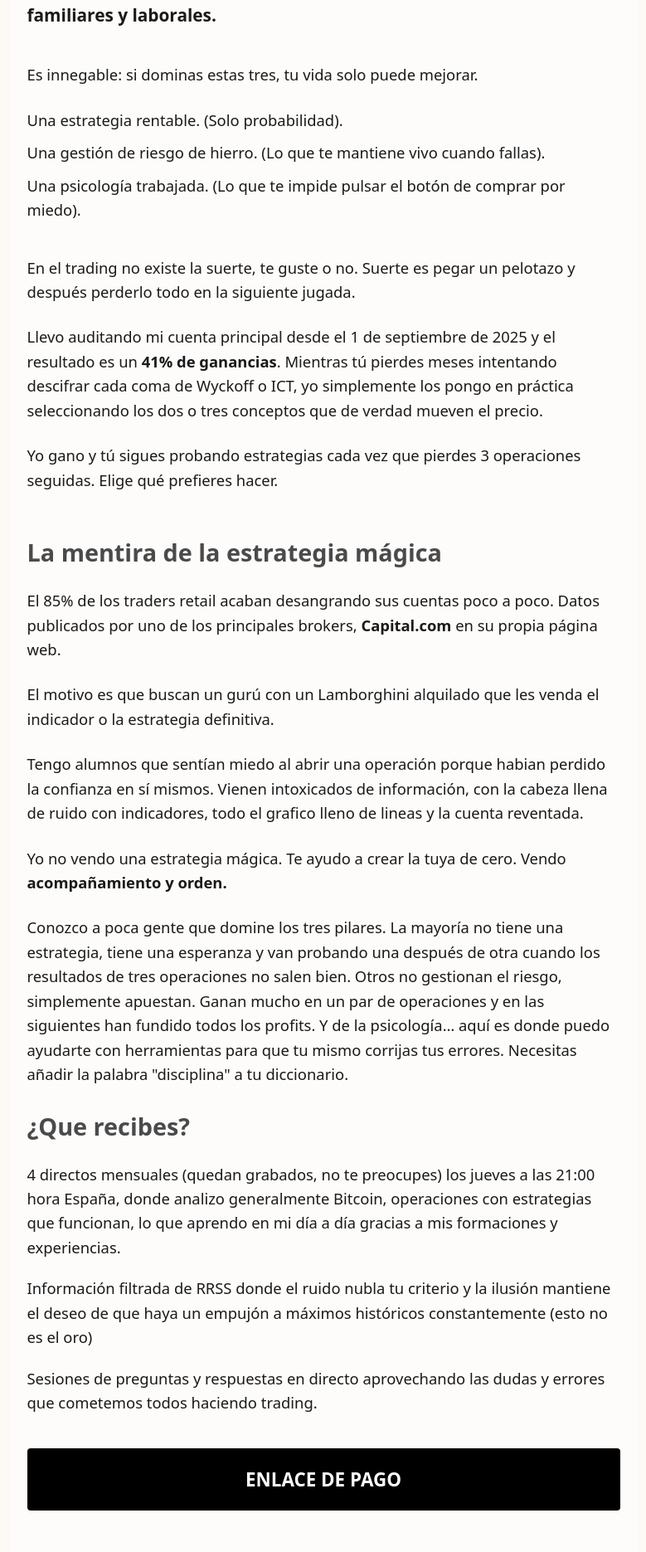
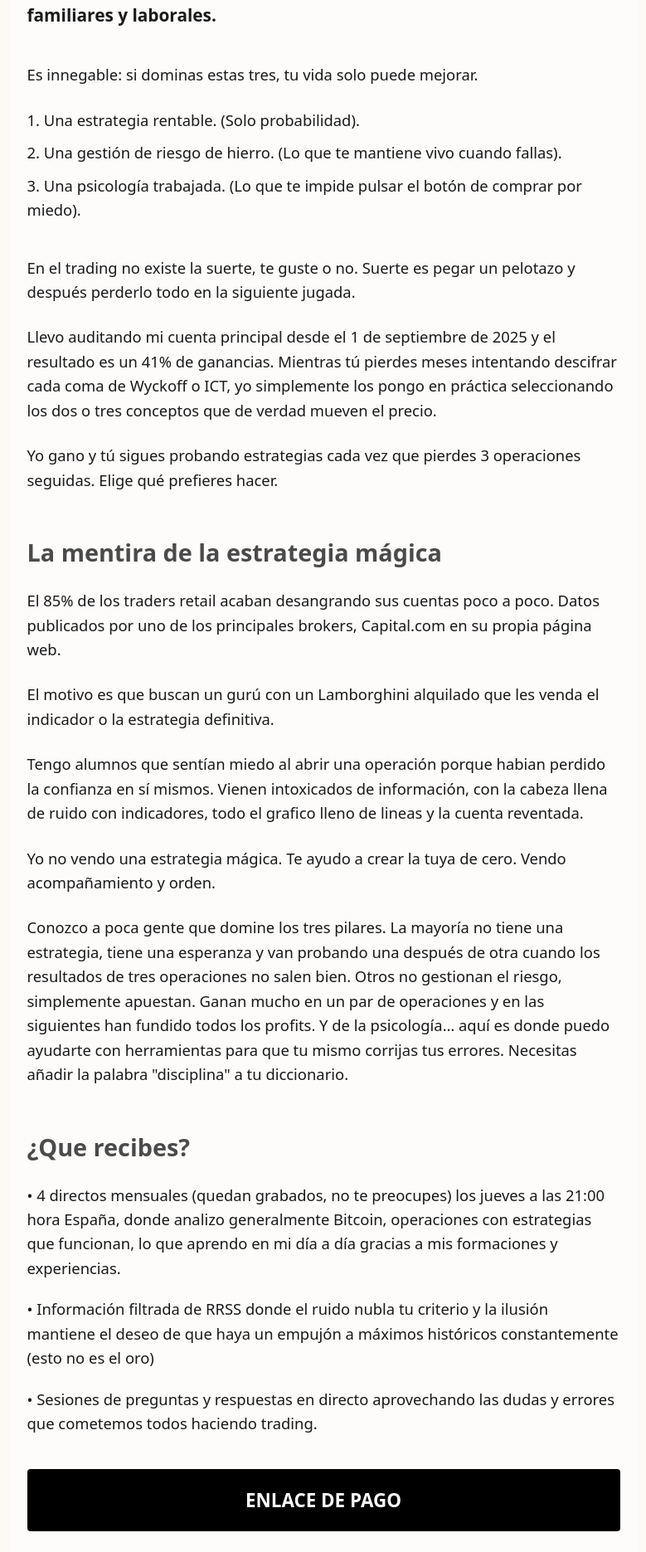
Before and after one commit to Lobosrf/My-web, a Next.js app: page /entrar in a window 1280 px wide. Shown: the part 322-2193 px from the top of the page at 83% size, without its empty margins (250-1029 px from the left). Built offline with nearby package versions, Linux system fonts and the light colour scheme.

Commit message:
fijar texto completo entrar con formato exacto

```diff
--- a/app/entrar/page.tsx
+++ b/app/entrar/page.tsx
@@ -27,14 +27,14 @@ export default function EntrarPage() {
 
                     <p style={{ marginBottom: '25px' }}>Es innegable: si dominas estas tres, tu vida solo puede mejorar.</p>
 
-                    <p style={{ marginBottom: '10px' }}>Una estrategia rentable. (Solo probabilidad).</p>
-                    <p style={{ marginBottom: '10px' }}>Una gestión de riesgo de hierro. (Lo que te mantiene vivo cuando fallas).</p>
-                    <p style={{ marginBottom: '40px' }}>Una psicología trabajada. (Lo que te impide pulsar el botón de comprar por miedo).</p>
+                    <p style={{ marginBottom: '10px' }}>1. Una estrategia rentable. (Solo probabilidad).</p>
+                    <p style={{ marginBottom: '10px' }}>2. Una gestión de riesgo de hierro. (Lo que te mantiene vivo cuando fallas).</p>
+                    <p style={{ marginBottom: '40px' }}>3. Una psicología trabajada. (Lo que te impide pulsar el botón de comprar por miedo).</p>
 
                     <p style={{ marginBottom: '25px' }}>En el trading no existe la suerte, te guste o no. Suerte es pegar un pelotazo y después perderlo todo en la siguiente jugada.</p>
 
                     <p style={{ marginBottom: '25px' }}>
-                        Llevo auditando mi cuenta principal desde el 1 de septiembre de 2025 y el resultado es un <strong>41% de ganancias</strong>.
+                        Llevo auditando mi cuenta principal desde el 1 de septiembre de 2025 y el resultado es un 41% de ganancias.
                         Mientras tú pierdes meses intentando descifrar cada coma de Wyckoff o ICT, yo simplemente los pongo en práctica seleccionando los dos o tres conceptos que de verdad mueven el precio.
                     </p>
 
@@ -45,7 +45,7 @@ export default function EntrarPage() {
                     <h2 style={{ fontSize: '1.8rem', fontWeight: '900', marginBottom: '20px' }}>La mentira de la estrategia mágica</h2>
 
                     <p style={{ marginBottom: '25px' }}>
-                        El 85% de los traders retail acaban desangrando sus cuentas poco a poco. Datos publicados por uno de los principales brokers, <strong>Capital.com</strong> en su propia página web.
+                        El 85% de los traders retail acaban desangrando sus cuentas poco a poco. Datos publicados por uno de los principales brokers, Capital.com en su propia página web.
                     </p>
 
                     <p style={{ marginBottom: '25px' }}>El motivo es que buscan un gurú con un Lamborghini alquilado que les venda el indicador o la estrategia definitiva.</p>
@@ -55,18 +55,18 @@ export default function EntrarPage() {
                     </p>
 
                     <p style={{ marginBottom: '25px' }}>
-                        Yo no vendo una estrategia mágica. Te ayudo a crear la tuya de cero. Vendo <strong>acompañamiento y orden.</strong>
+                        Yo no vendo una estrategia mágica. Te ayudo a crear la tuya de cero. Vendo acompañamiento y orden.
                     </p>
 
-                    <p style={{ marginBottom: '25px' }}>
+                    <p style={{ marginBottom: '50px' }}>
                         Conozco a poca gente que domine los tres pilares. La mayoría no tiene una estrategia, tiene una esperanza y van probando una después de otra cuando los resultados de tres operaciones no salen bien. Otros no gestionan el riesgo, simplemente apuestan. Ganan mucho en un par de operaciones y en las siguientes han fundido todos los profits. Y de la psicología… aquí es donde puedo ayudarte con herramientas para que tu mismo corrijas tus errores. Necesitas añadir la palabra "disciplina" a tu diccionario.
                     </p>
 
                     <h2 style={{ fontSize: '1.8rem', fontWeight: '900', marginBottom: '20px' }}>¿Que recibes?</h2>
 
-                    <p style={{ marginBottom: '20px' }}>4 directos mensuales (quedan grabados, no te preocupes) los jueves a las 21:00 hora España, donde analizo generalmente Bitcoin, operaciones con estrategias que funcionan, lo que aprendo en mi día a día gracias a mis formaciones y experiencias.</p>
-                    <p style={{ marginBottom: '20px' }}>Información filtrada de RRSS donde el ruido nubla tu criterio y la ilusión mantiene el deseo de que haya un empujón a máximos históricos constantemente (esto no es el oro)</p>
-                    <p style={{ marginBottom: '40px' }}>Sesiones de preguntas y respuestas en directo aprovechando las dudas y errores que cometemos todos haciendo trading.</p>
+                    <p style={{ marginBottom: '20px' }}>• 4 directos mensuales (quedan grabados, no te preocupes) los jueves a las 21:00 hora España, donde analizo generalmente Bitcoin, operaciones con estrategias que funcionan, lo que aprendo en mi día a día gracias a mis formaciones y experiencias.</p>
+                    <p style={{ marginBottom: '20px' }}>• Información filtrada de RRSS donde el ruido nubla tu criterio y la ilusión mantiene el deseo de que haya un empujón a máximos históricos constantemente (esto no es el oro)</p>
+                    <p style={{ marginBottom: '40px' }}>• Sesiones de preguntas y respuestas en directo aprovechando las dudas y errores que cometemos todos haciendo trading.</p>
 
                     <div style={{ textAlign: 'center', margin: '40px 0' }}>
                         <a href="#" style={{ backgroundColor: '#000', color: '#fff', padding: '20px 40px', fontSize: '1.4rem', fontWeight: '900', textDecoration: 'none', borderRadius: '4px', display: 'block' }}>
@@ -84,29 +84,34 @@ export default function EntrarPage() {
                     <p style={{ marginBottom: '20px' }}>Yo sé que lo que enseño te va a servir para toda tu vida, mas que nada por la experiencia que me han dado los años.</p>
                     <p style={{ marginBottom: '40px' }}>Además si pones algo de tu parte para usar chatgpt y le preguntas que es un stop loss, pues eso que llevas avanzado.</p>
 
-                    <h2 style={{ fontSize: '1.8rem', fontWeight: '900', marginBottom: '20px' }}>Se requiere para entrar que seas alguien competente. Y NO ES PARA TI si cumples alguna de estas cualidades:</h2>
+                    <h2 style={{ fontSize: '1.8rem', fontWeight: '900', marginBottom: '20px' }}>Preguntas frecuentes</h2>
 
-                    <p style={{ marginBottom: '10px' }}>Has visto en RRSS que el trading da mucho dinero y tu quieres hacer lo mismo trabajando 2 horas al día</p>
-                    <p style={{ marginBottom: '10px' }}>Llevas siglos perdiendo sin saber el motivo y no quieres dedicar varias horas a la semana durante algún tiempo para evitar que tu cuenta siga desangrándose</p>
-                    <p style={{ marginBottom: '10px' }}>Estás perdido, no sabes a qué dedicarte en la vida y el trading te va a dar mucho dinero.</p>
-                    <p style={{ marginBottom: '10px' }}>Necesitas un manual paso a paso y que un adulto te supervise en tu vida diaria.</p>
-                    <p style={{ marginBottom: '40px' }}>Eres vago . (Si tienes disciplina y motivación para cambiar tu situación, entonces sí puedes entrar. Si no, quédate fuera).</p>
+                    <h2 style={{ fontSize: '1.4rem', fontWeight: '900', marginBottom: '15px' }}>¿Tendré acceso a ti?</h2>
+                    <p style={{ marginBottom: '25px' }}>Si eres socio, en los directos tendrás la opción de poner la cámara y el micro para preguntar lo que quieras. Si eres un poco vergonzoso, pues pones sólo el micro. No te voy a tratar distinto sólo por no verte.</p>
 
-                    <h2 style={{ fontSize: '1.8rem', fontWeight: '900', marginBottom: '20px' }}>¿Necesito conocimientos técnicos?</h2>
-                    <p style={{ marginBottom: '20px' }}>Si. No tienes que ser informático pero con saber usar Trading View, y un exchange es suficiente.</p>
-                    <p style={{ marginBottom: '40px' }}>Habrá una parte grabada con lo básico de ambas plataformas. Pero si sigues teniendo dudas, NO TE APUNTES.</p>
+                    <h2 style={{ fontSize: '1.4rem', fontWeight: '900', marginBottom: '15px' }}>¿Cuando son los directos?</h2>
+                    <p style={{ marginBottom: '25px' }}>Todos los jueves sin excepción a las 21:00 horas España. Salvo el día de nochebuena, el de nochevieja y el 26 de febrero que me voy a esquiar una semana a los pirineos.</p>
+
+                    <h2 style={{ fontSize: '1.4rem', fontWeight: '900', marginBottom: '15px' }}>¿Puedo cancelar cuando quiera?</h2>
+                    <p style={{ marginBottom: '40px' }}>Cuando quieras. Una vez pagas, tienes el mes incluido.</p>
+
+                    {/* Sección de Testimonios con las fotos */}
+                    <div style={{ display: 'grid', gridTemplateColumns: 'repeat(auto-fit, minmax(200px, 1fr))', gap: '20px', marginBottom: '50px' }}>
+                        <img src="/testimonio1.png" alt="Testimonio 1" style={{ width: '100%', borderRadius: '8px' }} />
+                        <img src="/testimonio2.png" alt="Testimonio 2" style={{ width: '100%', borderRadius: '8px' }} />
+                        <img src="/testimonio3.png" alt="Testimonio 3" style={{ width: '100%', borderRadius: '8px' }} />
+                    </div>
 
                     <h2 style={{ fontSize: '1.8rem', fontWeight: '900', marginBottom: '20px' }}>¿Cuanto vale?</h2>
                     <p style={{ marginBottom: '20px' }}>20€/mes sin permanencia y parasiempre. Nunca subirá el precio hasta que te des de baja.</p>
                     <p style={{ marginBottom: '20px' }}>El precio se mantiene hasta el día 8 de febrero de 2026 a las 20:59 hora España</p>
-                    <p style={{ marginBottom: '20px' }}>Si te piensas apuntar, hazlo antes del 8, hazme caso. Después el precio sube.</p>
-                    <p style={{ marginBottom: '40px' }}>No confundas precio con valor. Si crees que 20 € es caro es que para tí es un gasto.</p>
+                    <p style={{ marginBottom: '40px' }}>Si te piensas apuntar, hazlo antes del 8, hazme caso. Después el precio sube.</p>
 
-                    <img src="/esqui.jpg" alt="Pirineos" style={{ width: '100%', marginBottom: '40px', borderRadius: '4px' }} />
-
-                    <p style={{ fontSize: '1.2rem', fontWeight: '800', marginTop: '50px', textAlign: 'center' }}>
-                        Hasta que no entiendas que invertir en tí no es un gasto, <strong>NO TE APUNTES.</strong>
-                    </p>
+                    <div style={{ textAlign: 'center', marginTop: '50px', padding: '40px', borderTop: '1px solid #ddd' }}>
+                        <p style={{ fontSize: '1.2rem', fontWeight: '800' }}>
+                            Hasta que no entiendas que invertir en tí no es un gasto, <strong>NO TE APUNTES.</strong>
+                        </p>
+                    </div>
 
                 </article>
             </div>
```
